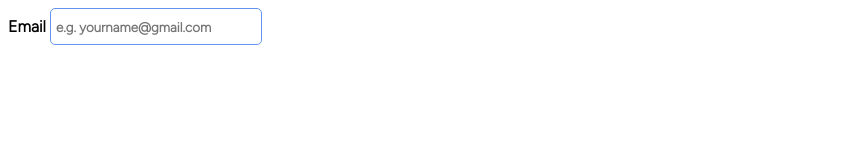
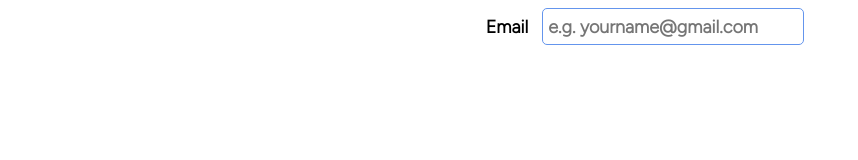
Before and after one commit to asbhogal/jQuery-Form-Validation-Project, a plain HTML site: page index.html in a window 1280 px wide. Shown: the whole page, without its empty margins (0-858 px from the left). Drawn offline with Linux system fonts and the light colour scheme.

Commit message:
styling added

```diff
--- a/index.html
+++ b/index.html
@@ -8,7 +8,9 @@
         <script type="text/javascript" src="script.js" defer></script>
     </head>
     <body>
-        <label for="email">Email</label>
+        <div id="wrapper">
+            <label for="email">Email</label>
         <input type="text" name="email" id="email" placeholder="e.g. yourname@gmail.com">
+        </div>
     </body>
 </html>
--- a/partials/_typography.scss
+++ b/partials/_typography.scss
@@ -2,12 +2,8 @@
 
 * {
     font-family: 'Figtree', sans-serif;
-    font-style: Regular;
     font-weight: 600;
+    p {
+        font-weight: 300;
+    }
 }
-
-p {
-    font-family: 'Figtree', sans-serif;
-    font-style: Light;
-    font-weight: 300;
-}
--- a/style.scss
+++ b/style.scss
@@ -1,9 +1,22 @@
 @import 'partials/typography';
 
-input {
-    height: 25px;
-    padding: 5px;
-    border-radius: 5px;
-    border: 1px solid cornflowerblue;
-    width: 200px;
+body {
+    display: flex;
+    align-items: center;
+    justify-content: center;
+    #wrapper {
+        input {
+            height: 25px;
+            padding: 5px;
+            border-radius: 5px;
+            border: 1px solid cornflowerblue;
+            width: 250px;
+            font-size: 18px;
+        }
+        label {
+            padding: 0 10px;
+            font-size: 18px;
+        }
+    }
+
 }
```
Also changed, not shown: dist/style.css, 1 other file.
